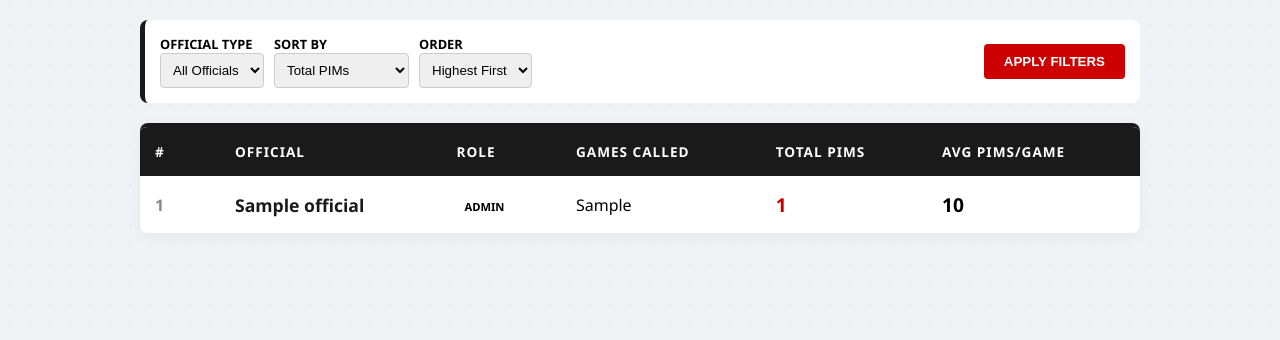
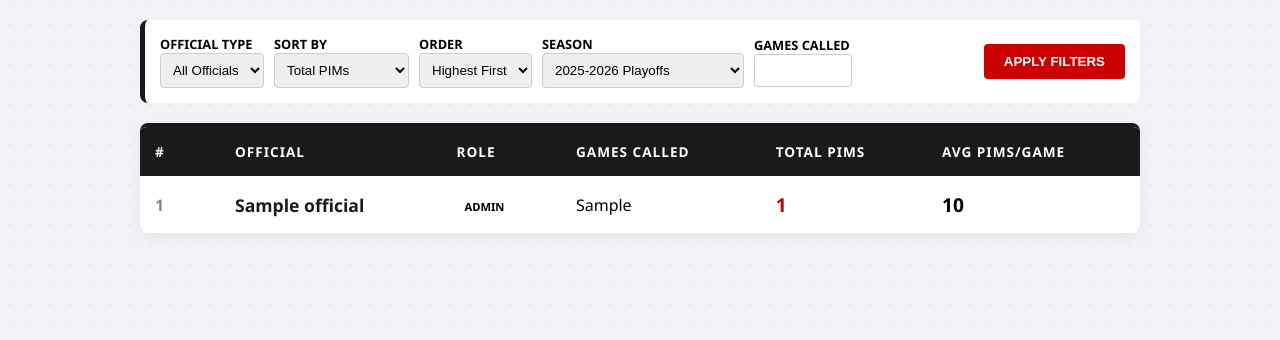
Before and after one commit to treyhuculak/KIJHL-Web-Scrapper, a Flask app: template src/templates/leaderboard.html in a window 1280 px wide. Shown: the part 165-505 px from the top of the page. Run offline with Flask 2, Linux system fonts and the light colour scheme; the template is opened without the code that fills it: most values are stand-ins (such as "Sample title", 1, 10 or a date in 2020).

Commit message:
fixed bug where you could not get older games. Can now get games at or more recent than 2021-22 Reg-season. Also updated leaderboard to have more filtering options and backfilled the data for all seasons at and past 2021-22 reg-season. Updated README to reflect the live site that can be visited.

```diff
--- a/src/app.py
+++ b/src/app.py
@@ -9,6 +9,30 @@
 
 app = Flask(__name__)
 db_manager = DatabaseManager()
+
+def get_season_id_by_date(date_str):
+    """
+    Determine the season ID based on the provided date.
+    This is a placeholder function and should be implemented
+    based on actual season date ranges.
+    """
+    season_start_dates = {
+        '2025-2026 (Playoffs)'  : ['2026-02-19', 66],
+        '2025-2026 (Reg Season)': ['2025-09-19', 65],
+        '2024-2025 (Playoffs)'  : ['2025-02-28', 63],
+        '2024-2025 (Reg Season)': ['2024-09-20', 61],
+        '2023-2024 (Playoffs)'  : ['2024-02-23', 59],
+        '2023-2024 (Reg Season)': ['2023-09-22', 56],
+        '2022-2023 (Playoffs)'  : ['2023-02-17', 54],
+        '2022-2023 (Reg Season)': ['2022-09-23', 52],
+        '2021-2022 (Playoffs)'  : ['2022-02-22', 51],
+        '2021-2022 (Reg Season)': ['2021-10-01', 49]
+    }
+    date_obj = datetime.strptime(date_str, '%Y-%m-%d')
+    for season, (start_date, season_id) in season_start_dates.items():
+        if date_obj >= datetime.strptime(start_date, '%Y-%m-%d'):
+            return season_id
+    return None
 
 def scrape_games(date):
     """
@@ -27,9 +51,14 @@
     start_time = time.time()
 
     try:
-        # 1. Fetch Game IDs directly from API (Replaces Selenium/BS4)
-        # Note: Season 65 is hardcoded in getgames defaults, can be passed if needed
-        game_numbers = get_game_ids_by_date(date)
+        # 1. Fetch Game IDs directly from API
+        season_id = get_season_id_by_date(date)
+        if not season_id:
+            results['errors'].append("No season found for the given date")
+            results['elapsed_time'] = time.time() - start_time
+            return results
+
+        game_numbers = get_game_ids_by_date(date, season_id=season_id)
         results['total_games'] = len(game_numbers)
 
         if not game_numbers:
@@ -114,6 +143,8 @@
     role = request.args.get('role', 'all')
     sort = request.args.get('sort', 'pims') # 'pims' or 'avg'
     order = request.args.get('order', 'desc') # 'desc' or 'asc'
+    season = request.args.get('season', '65') # Default to '65' if not provided
+    games_called = request.args.get('games_called', 5, type=int) # Default to 5
 
     # Map frontend simple names to DB field names
     sort_field = 'avg_pims' if sort == 'avg' else 'total_pims'
@@ -121,14 +152,18 @@
     officials = db_manager.get_leaderboard(
         role=role,
         sort_by=sort_field,
-        order=order
+        order=order,
+        season_id=int(season),
+        games_called_threshold=games_called
     )
 
     return render_template('leaderboard.html',
                            officials=officials,
                            current_role=role,
                            current_sort=sort,
-                           current_order=order)
+                           current_order=order,
+                           current_season=season,
+                           current_games_called=games_called)
 
 @app.route('/api/scrape', methods=['POST'])
 def api_scrape():
@@ -152,15 +187,15 @@
 def daily_update():
     """
     Route specifically for Cloud Scheduler.
-    Scrapes games for the DATE BEFORE today (yesterday).
+    Scrapes games for todays date.
     """
-    # Get yesterday's date
-    yesterday = datetime.now() - timedelta(days=1)
+    yesterday = datetime.now()
     date_str = yesterday.strftime('%Y-%m-%d')
 
     print(f"Running automated update for: {date_str}")
 
     # Run the scraper (which now saves to DB automatically)
+
     results = scrape_games(date_str)
 
     return jsonify({
--- a/src/templates/leaderboard.html
+++ b/src/templates/leaderboard.html
@@ -123,15 +123,15 @@
         }
 
         .role-referee {
-            background: #e0e0e0;
+            background: #ff9d9d;
             color: #333;
-            border: 1px solid #999;
+            border: 1px solid #b85a5a;
         }
 
         .role-linesman {
-            background: #fff;
-            color: #999;
-            border: 1px solid #ddd;
+            background: #dbdbdb;
+            color: #4d4d4d;
+            border: 1px solid #a0a0a0;
         }
 
         .stat-val {
@@ -184,6 +184,35 @@
                     </select>
                 </div>
 
+                <div>
+                    <label style="font-size: 0.8em; font-weight: bold; display: block;">SEASON</label>
+                    <select name="season" style="padding: 8px; border-radius: 4px; border: 1px solid #ccc;">
+                        <option value="66" {% if current_season=='66' %}selected{% endif %}>2025-2026 Playoffs</option>
+                        <option value="65" {% if current_season=='65' %}selected{% endif %}>2025-2026 Regular
+                            Season</option>
+                        <option value="63" {% if current_season=='63' %}selected{% endif %}>2024-2025 Playoffs</option>
+                        <option value="61" {% if current_season=='61' %}selected{% endif %}>2024-2025 Regular
+                            Season</option>
+                        <option value="59" {% if current_season=='59' %}selected{% endif %}>2023-2024 Playoffs</option>
+                        <option value="56" {% if current_season=='56' %}selected{% endif %}>2023-2024 Regular
+                            Season</option>
+                        <option value="54" {% if current_season=='54' %}selected{% endif %}>2022-2023 Playoffs</option>
+                        <option value="52" {% if current_season=='52' %}selected{% endif %}>2022-2023 Regular
+                            Season</option>
+                        <option value="51" {% if current_season=='51' %}selected{% endif %}>2021-2022 Playoffs</option>
+                        <option value="49" {% if current_season=='49' %}selected{% endif %}>2021-2022 Regular
+                            Season</option>
+                    </select>
+                </div>
+
+                <div>
+                    <label style="font-size: 0.8em; font-weight: bold; display: block;">GAMES CALLED</label>
+                    <input type="number" name="games_called" min="0" value="{{ current_games_called }}"
+                        style="width: 80px; padding: 8px; border-radius: 4px; border: 1px solid #ccc;">
+                </div>
+
+
+
                 <div style="margin-left: auto;">
                     <button type="submit"
                         style="padding: 10px 20px; background: var(--ref-red); color: white; border: none; border-radius: 4px; font-weight: bold; cursor: pointer;">APPLY
```
Also changed, not shown: src/database.py (+16 -8 lines), src/templates/index.html (+30 -0 lines).
